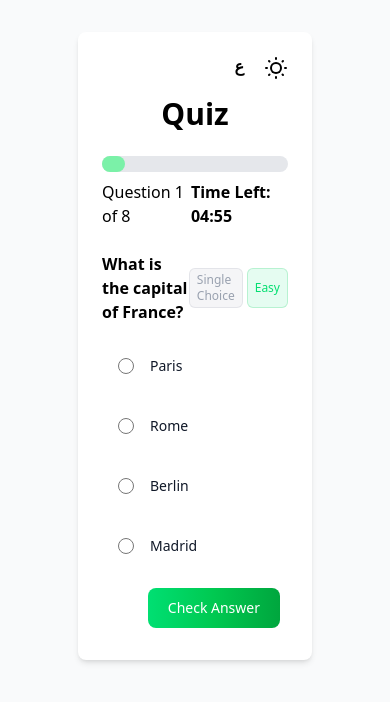
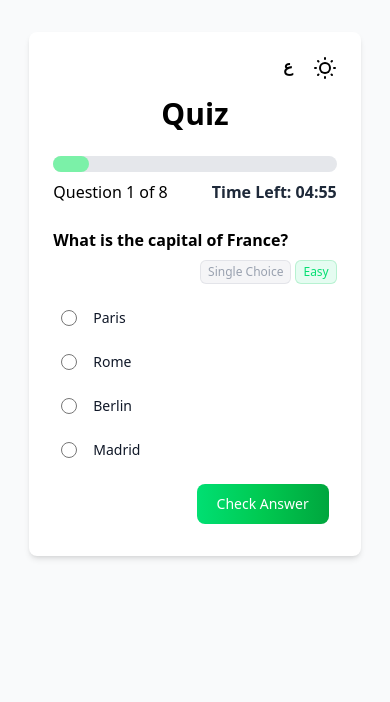
Before and after one commit to AMohamedRaafat/quiz-app, a Vue app: page / in a window 390 px wide. Shown: the top 702 px of the page. Built offline with nearby package versions, Linux system fonts and the light colour scheme.

Commit message:
End Of the Application

```diff
--- a/src/App.vue
+++ b/src/App.vue
@@ -1,7 +1,7 @@
 <template>
   <div :class="({ dark: isDark }, ' ')">
     <div
-      class="mx-auto mt-8 w-[60%] bg-white dark:bg-gray-700 p-6 rounded-lg shadow-md"
+      class="mx-auto mt-8 w-[85%] lg:w-[60%] bg-white dark:bg-gray-700 p-6 rounded-lg shadow-md"
     >
       <div class="flex gap-5 justify-end items-center">
         <ChangeLanguage />
--- a/src/boot/global-components.js
+++ b/src/boot/global-components.js
@@ -2,6 +2,7 @@ import { defineAsyncComponent } from 'vue'
 export default ({ app }) => {
     app.component('QuizContainer', defineAsyncComponent(() => import('../components/QuizContainer.vue')))
     app.component('QuizItem', defineAsyncComponent(() => import('../components/QuizItem.vue')))
+    app.component('QuizComplete', defineAsyncComponent(() => import('../components/QuizComplete.vue')))
     app.component('ProgressBar', defineAsyncComponent(() => import('../components/ProgressBar.vue')))
     app.component('Badge', defineAsyncComponent(() => import('../components/Badge.vue')))
     app.component('DarkMode', defineAsyncComponent(() => import('../components/darkMode.vue')))
--- a/src/components/ProgressBar.vue
+++ b/src/components/ProgressBar.vue
@@ -16,9 +16,14 @@
           })
         }}
       </p>
+
       <p
-        class="mt-2 dark:text-white font-bold"
-        :class="{ 'text-red-500': countDown <= 60 }"
+        v-if="!isCompleted"
+        class="mt-2 font-bold"
+        :class="{
+          'text-red-500 dark:text-red-400': countDown <= 60,
+          'text-gray-800 dark:text-gray-200': countDown > 60,
+        }"
       >
         {{ $t("timeleft") }}: {{ formatTime(countDown) }}
       </p>
@@ -27,6 +32,7 @@
 </template>
 <script setup>
 import { ref, computed, onBeforeUnmount } from "vue";
+import { SECONDS } from "../configs/CountDown";
 const props = defineProps({
   currentQuestionIndex: {
     type: Number,
@@ -36,13 +42,17 @@ const props = defineProps({
     type: Number,
     required: true,
   },
+  isCompleted: {
+    type: Boolean,
+    required: true,
+  },
 });
 const emit = defineEmits(["timeUp"]);
 const progress = computed(() => {
   return ((props.currentQuestionIndex + 1) / props.totalQuestions) * 100;
 });
 
-const countDown = ref(300); // 5 minutes in seconds
+const countDown = ref(SECONDS); // 5 minutes in seconds
 let timer = null;
 
 const formatTime = (seconds) => {
--- /dev/null
+++ b/src/components/QuizComplete.vue
@@ -0,0 +1,33 @@
+<template>
+  <div class="text-center mt-8">
+    <h2 class="text-2xl font-bold mb-4 dark:text-white">
+      {{ $t("quizCompleted") }}
+    </h2>
+    <p class="text-lg dark:text-white">
+      {{
+        $t("yourScore", {
+          score,
+          total,
+        })
+      }}
+    </p>
+    <button
+      class="cursor-pointer mt-3 text-white bg-gray-800 hover:bg-gray-900 focus:outline-none focus:ring-4 focus:ring-gray-300 font-medium rounded-lg text-sm px-5 py-2.5 me-2 mb-2 dark:bg-gray-800 dark:hover:bg-gray-700 dark:focus:ring-gray-700 dark:border-gray-700"
+      @click="() => window.location.reload()"
+    >
+      {{ $t("restartQuiz") }}
+    </button>
+  </div>
+</template>
+<script setup>
+const props = defineProps({
+  score: {
+    type: Number,
+    required: true,
+  },
+  total: {
+    type: Number,
+    required: true,
+  },
+});
+</script>
--- a/src/components/QuizContainer.vue
+++ b/src/components/QuizContainer.vue
@@ -6,6 +6,7 @@
     <ProgressBar
       :currentQuestionIndex="currentQuestionIndex"
       :totalQuestions="questions.length"
+      :isCompleted="completed"
       @timeUp="TimeUp"
     />
 
@@ -20,25 +21,11 @@
         @nextQuestion="nextQuestion"
       />
     </div>
-    <div v-else class="text-center mt-8">
-      <h2 class="text-2xl font-bold mb-4 dark:text-white">
-        {{ $t("quizCompleted") }}
-      </h2>
-      <p class="text-lg dark:text-white">
-        {{
-          $t("yourScore", {
-            score: correctAnswersCount,
-            total: questions.length,
-          })
-        }}
-      </p>
-      <button
-        class="mt-6 bg-blue-500 text-white px-4 py-2 rounded hover:bg-blue-600"
-        @click="() => window.location.reload()"
-      >
-        {{ $t("restartQuiz") }}
-      </button>
-    </div>
+    <QuizComplete
+      v-else
+      :score="correctAnswersCount"
+      :total="questions.length"
+    />
   </div>
 </template>
 <script setup>
@@ -97,7 +84,9 @@ const TimeUp = () => {
   completed.value = true;
 };
 const correctAnswersCount = computed(() => {
-  return questions.value.filter((q) => q.answer !== null).length;
+  return questions.value.filter(
+    (q) => q.answer !== null && q.isCorrect === true
+  ).length;
 });
 </script>
 <style scoped></style>
--- a/src/components/QuizItem.vue
+++ b/src/components/QuizItem.vue
@@ -1,13 +1,13 @@
 <template>
   <div class="dark:text-white">
-    <div class="flex items-center justify-between">
-      <h2 class="font-bold text-1xl">
+    <div class="flex flex-col lg:flex-row items-center justify-between">
+      <h2 class="font-bold text-1xl text-start w-full lg:w-auto">
         {{
           $i18n.locale === "en-US" ? question.questionEn : question.questionAr
         }}
       </h2>
 
-      <div class="flex gap-1">
+      <div class="flex gap-1 justify-end mt-2 lg:mt-0 w-full lg:w-auto">
         <Badge :text="question.type" />
         <Badge :text="question.difficulty" />
       </div>
@@ -15,7 +15,7 @@
     <div class="mt-4 space-y-2">
       <p v-if="question.type === 'multiple'">{{ $t("selectMore") }}</p>
       <div
-        class="flex items-center gap-2 cursor-pointer p-4 rounded"
+        class="flex items-center gap-2 cursor-pointer p-2 rounded"
         v-for="(option, index) in $i18n.locale === 'en-US'
           ? question.optionsEn
           : question.optionsAr"
@@ -57,7 +57,7 @@
           type="radio"
           :value="option"
           name="quiz-options"
-          class="w-4 h-4 text-blue-600 bg-gray-100 border-gray-300 focus:ring-blue-500 dark:focus:ring-blue-600 dark:ring-offset-gray-800 focus:ring-2 dark:bg-gray-700 dark:border-gray-600"
+          class="cursor-pointer w-4 h-4 text-blue-600 bg-gray-100 border-gray-300 focus:ring-blue-500 dark:focus:ring-blue-600 dark:ring-offset-gray-800 focus:ring-2 dark:bg-gray-700 dark:border-gray-600"
           v-model="selectedOption"
         />
         <input
@@ -68,7 +68,7 @@
           :key="index + currentQuestionIndex"
           :value="option"
           :name="option"
-          class="w-4 h-4 text-blue-600 bg-gray-100 border-gray-300 rounded-sm focus:ring-blue-500 dark:focus:ring-blue-600 dark:ring-offset-gray-800 focus:ring-2 dark:bg-gray-700 dark:border-gray-600"
+          class="cursor-pointer w-4 h-4 text-blue-600 bg-gray-100 border-gray-300 rounded-sm focus:ring-blue-500 dark:focus:ring-blue-600 dark:ring-offset-gray-800 focus:ring-2 dark:bg-gray-700 dark:border-gray-600"
           @change="
             () => {
               if (selectedOptions.includes(option)) {
@@ -80,7 +80,7 @@
           "
         />
         <label
-          class="ms-2 text-sm font-medium text-gray-900 dark:text-gray-300"
+          class="ms-2 text-sm font-medium text-gray-900 dark:text-gray-300 cursor-pointer"
           :for="option"
           >{{ option }}</label
         >
@@ -88,8 +88,9 @@
 
       <div class="mt-4 flex justify-end gap-1">
         <button
+          type="button"
           v-if="currentQuestionIndex > 0"
-          class="py-2.5 px-5 me-2 mb-2 text-sm font-medium text-gray-900 focus:outline-none bg-white rounded-lg border border-gray-200 hover:bg-gray-100 hover:text-blue-700 focus:z-10 focus:ring-4 focus:ring-gray-100 dark:focus:ring-gray-700 dark:bg-gray-800 dark:text-gray-400 dark:border-gray-600 dark:hover:text-white dark:hover:bg-gray-700"
+          class="cursor-pointer py-2.5 px-5 me-2 mb-2 text-sm font-medium text-gray-900 focus:outline-none bg-white rounded-lg border border-gray-200 hover:bg-gray-100 hover:text-blue-700 focus:z-10 focus:ring-4 focus:ring-gray-100 dark:focus:ring-gray-700 dark:bg-gray-800 dark:text-gray-400 dark:border-gray-600 dark:hover:text-white dark:hover:bg-gray-700"
           @click="$emit('prevQuestion')"
         >
           {{ $t("previous") }}
@@ -97,7 +98,7 @@
         <button
           v-if="!submitted"
           type="button"
-          class="text-white bg-gradient-to-r from-green-400 via-green-500 to-green-600 hover:bg-gradient-to-br focus:ring-4 focus:outline-none focus:ring-green-300 dark:focus:ring-green-800 font-medium rounded-lg text-sm px-5 py-2.5 text-center me-2 mb-2"
+          class="cursor-pointer text-white bg-gradient-to-r from-green-400 via-green-500 to-green-600 hover:bg-gradient-to-br focus:ring-4 focus:outline-none focus:ring-green-300 dark:focus:ring-green-800 font-medium rounded-lg text-sm px-5 py-2.5 text-center me-2 mb-2"
           @click="
             $emit(
               'checkAnswer',
@@ -110,25 +111,9 @@
           {{ $t("checkAnswer") }}
         </button>
         <button
+          type="button"
           v-else
-          text-white
-          bg-gradient-to-r
-          from-purple-500
-          via-purple-600
-          to-purple-700
-          hover:bg-gradient-to-br
-          focus:ring-4
-          focus:outline-none
-          focus:ring-purple-300
-          dark:focus:ring-purple-800
-          font-medium
-          rounded-lg
-          text-sm
-          px-5
-          py-2.5
-          text-center
-          me-2
-          mb-2
+          class="cursor-pointer text-white bg-gradient-to-r from-green-400 via-green-500 to-green-600 hover:bg-gradient-to-br focus:ring-4 focus:outline-none focus:ring-green-300 dark:focus:ring-green-800 font-medium rounded-lg text-sm px-5 py-2.5 text-center me-2 mb-2"
           @click="$emit('nextQuestion')"
         >
           {{ $t("next") }}
--- /dev/null
+++ b/src/configs/CountDown.js
@@ -0,0 +1 @@
+export let SECONDS = 300;
```
Also changed, not shown: 1 other file (tests, documents, lock files or other folders).
